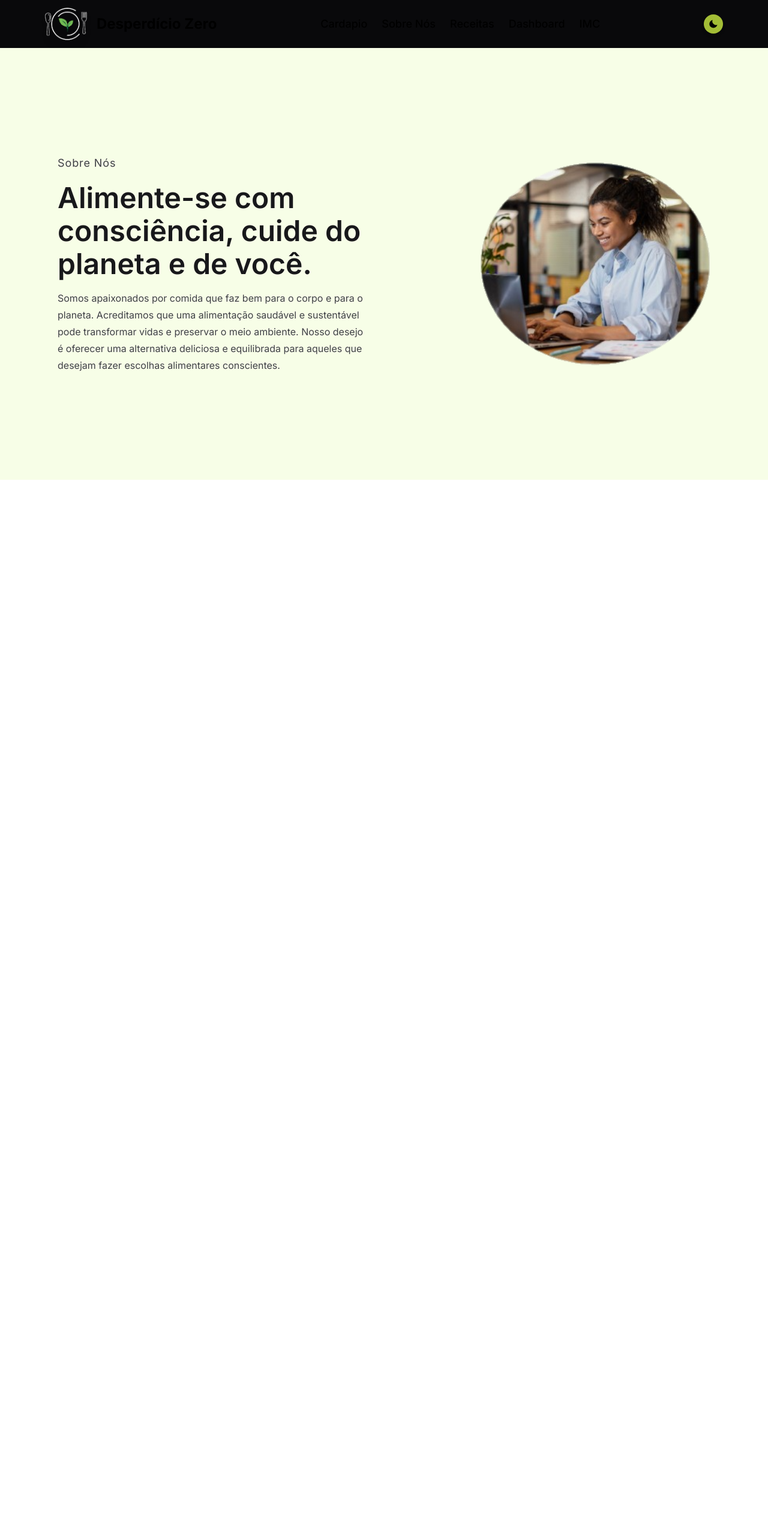
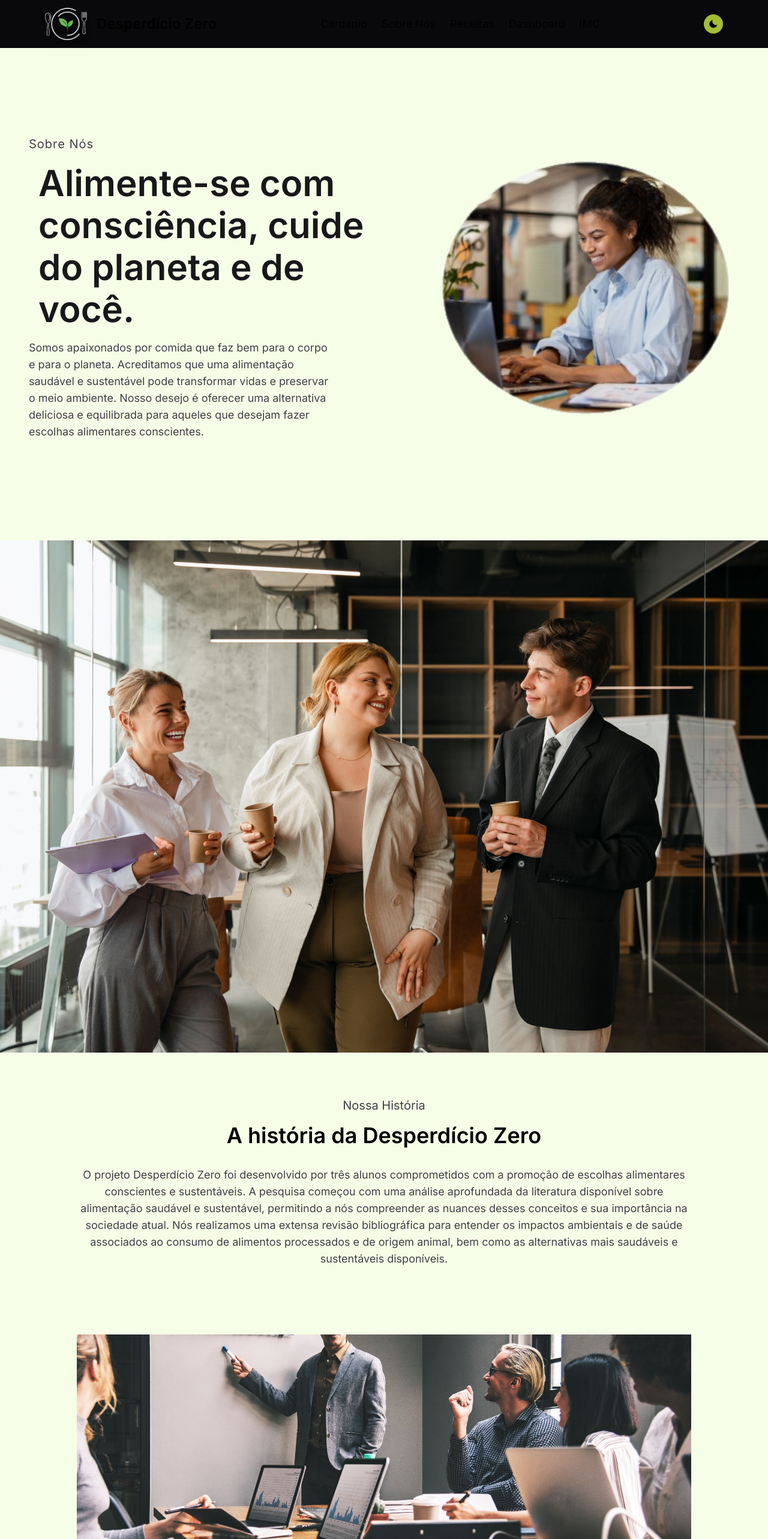
Before and after one commit to Lzinnxl007/TCC, a Next.js app: page /sobre in a window 1280 px wide. Shown: the top 2566 px of the page at 60% size. Before the commit the page ends 800 px from the top, so only its background shows below. Built offline with nearby package versions, Linux system fonts and the light colour scheme.

Commit message:
continue about page

```diff
--- a/src/app/sobre/page.jsx
+++ b/src/app/sobre/page.jsx
@@ -4,22 +4,48 @@ export default function About() {
     return (
         <section className="min-h-screen bg-lime-50 dark:bg-zinc-900">
             <Header/>
-            <div className="flex items-center justify-around w-full h-[90vh] lg:flex-col-reverse lg:min-h-screen lg:mt-20 lg:gap-10">
+            <div className="min-h-screen flex items-center justify-around w-full h-[90vh] lg:flex-col-reverse
+             lg:mt-[0.5vh] lg:gap-[0.5vh]">
                 <div className="lg:text-center">
-                    <h2 className="text-lg tracking-wider text-zinc-700 dark:text-zinc-200 ">Sobre Nós</h2>
-                    <h1 className="text-5xl font-semibold max-w-lg my-4 lg:mb-6 md:text-4xl text-zinc-900 leading-[55px] dark:text-zinc-50">
+                    <h2 className="text-xl tracking-wider text-zinc-700 dark:text-zinc-200 ">Sobre Nós</h2>
+                    <h1 className="px-4 text-6xl font-semibold max-w-xl my-4 lg:mb-6 md:text-4xl text-zinc-900
+                    leading-[70px] dark:text-zinc-50">
                         Alimente-se com consciência, cuide do planeta e de você.
                     </h1>
-                    <p className="max-w-lg md:max-w-md md:mx-auto leading-7 text-zinc-700 dark:text-zinc-200">
+                    <p className="text-lg max-w-lg md:max-w-sm md:mx-auto leading-7 text-zinc-700 dark:text-zinc-200">
                         Somos apaixonados por comida que faz bem para o corpo e para o planeta. Acreditamos que uma alimentação saudável e sustentável pode transformar vidas e preservar o meio ambiente.
                         Nosso desejo é oferecer uma alternativa deliciosa e equilibrada para aqueles que desejam fazer escolhas alimentares conscientes.
                     </p>
                 </div>
-                <div className="w-full max-w-sm ">
+                <div className="w-full max-w-lg md:max-w-sm px-4">
                     <img src="/about.png" alt="about-image"
                     className="w-full h-full"/>
                 </div>
             </div>
+            <img src="/about-team-image.jpg" alt="team-image"
+            className="w-screen object-contain h-[70vw] mb-[1vw]"/>
+
+            <div className="w-full h-auto py-10">
+                <div className="mx-auto flex flex-col gap-4 items-center text-center">
+                    <h2 className="text-zinc-700 text-xl">
+                        Nossa História
+                    </h2>
+                    <h1 className="text-4xl font-semibold px-4">A história da Desperdício Zero</h1>
+                    <p className="max-w-5xl lg:max-w-2xl md:max-w-md text-zinc-700 mt-4 text-lg">
+                    O projeto Desperdício Zero foi
+                    desenvolvido por três alunos comprometidos com a promoção de escolhas alimentares
+                    conscientes e sustentáveis.
+                    A pesquisa começou com uma análise aprofundada da literatura disponível sobre
+                    alimentação saudável e sustentável, permitindo a nós
+                    compreender as nuances desses conceitos e sua importância na sociedade atual.
+                    Nós realizamos uma extensa revisão bibliográfica para entender os impactos ambientais e
+                    de saúde associados ao consumo de alimentos processados e de origem animal, bem como as
+                    alternativas mais saudáveis e sustentáveis disponíveis.
+                    </p>
+                </div>
+                <img src="/about-work-image.jpg" alt="about-work-image"
+                className="max-w-5xl lg:max-w-3xl md:max-w-md mx-auto mt-28 md:mt-16"/>
+            </div>
         </section>
     )
 }
```
Also changed, not shown: public/about-team-image.jpg (added), public/about-work-image.jpg (added).
